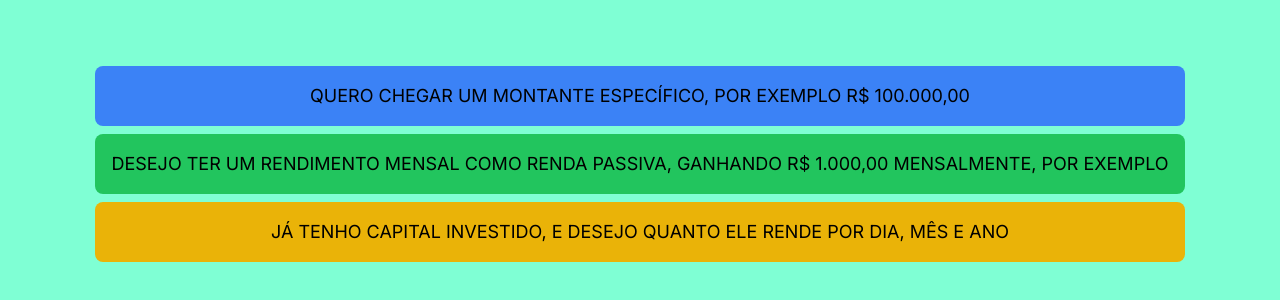
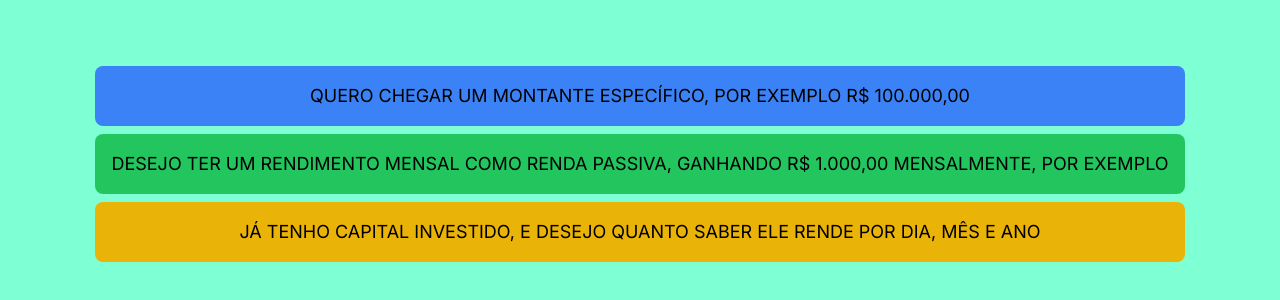
Before and after one commit to silviorodrigues98/calculador_de_sonhos_PROJECT, a Next.js app: page / in a window 1280 px wide. Shown: the part 236-536 px from the top of the page. Built offline with nearby package versions, Linux system fonts and the light colour scheme.

Commit message:
REFACTOR: Adicionados à pagina de retorno, o rendimento mensal e anual

```diff
--- a/src/app/page.js
+++ b/src/app/page.js
@@ -21,8 +21,7 @@ export default function Page() {
       <Link legacyBehavior href="/retorno">
         <div className="bg-yellow-500 rounded-lg p-4 m-2 cursor-pointer">
           <a className="text-lg">
-            JÁ TENHO CAPITAL INVESTIDO, E DESEJO QUANTO ELE RENDE POR DIA, MÊS E
-            ANO
+            JÁ TENHO CAPITAL INVESTIDO, E DESEJO QUANTO SABER ELE RENDE POR DIA, MÊS E ANO
           </a>
         </div>
       </Link>
--- a/src/app/retorno/page.js
+++ b/src/app/retorno/page.js
@@ -74,9 +74,17 @@ export default function Rendimento() {
           <span className="font-bold text-white">
             {formatarComoReais(valorInvestido)}
           </span>{" "}
-          investidos, você terá o rendimento mensal de{" "}
+          investidos, você terá o rendimento diário de{" "}
+          <span className="font-bold text-white">
+            {formatarComoReais(resultado.diario)}
+          </span>
+          , mensal de{" "}
           <span className="font-bold text-white">
             {formatarComoReais(resultado.mensal)}
+          </span>{" "}
+          e anual de{" "}
+          <span className="font-bold text-white">
+            {formatarComoReais(resultado.anual)}
           </span>
           , já descontado o imposto de
           <span className="font-bold text-white"> {resultado.aliquota} </span>
```
